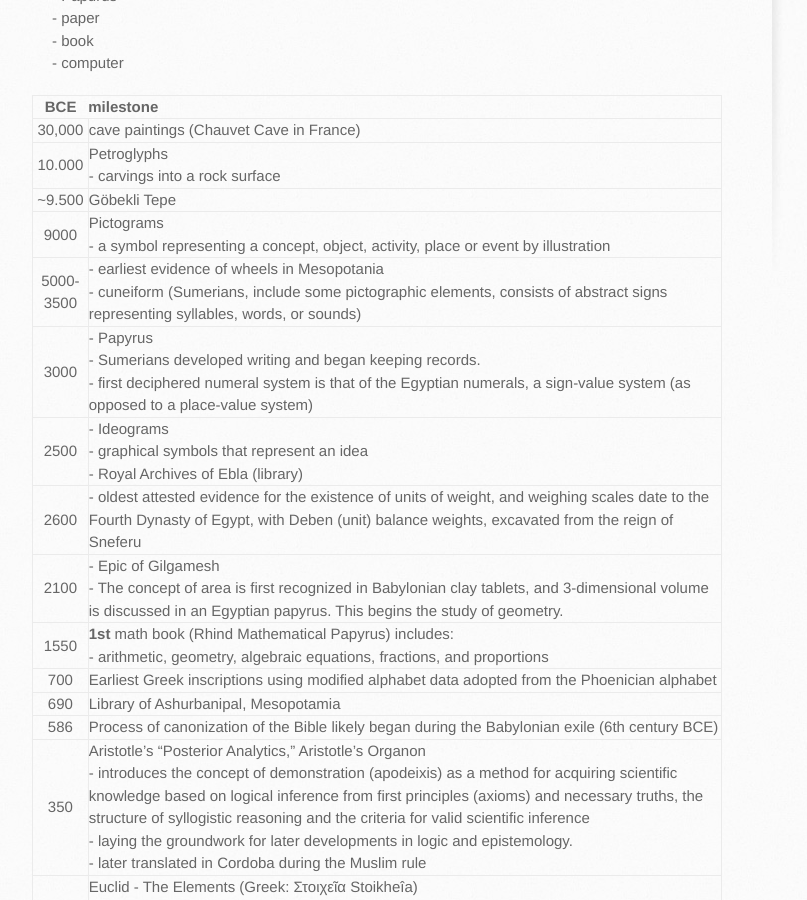
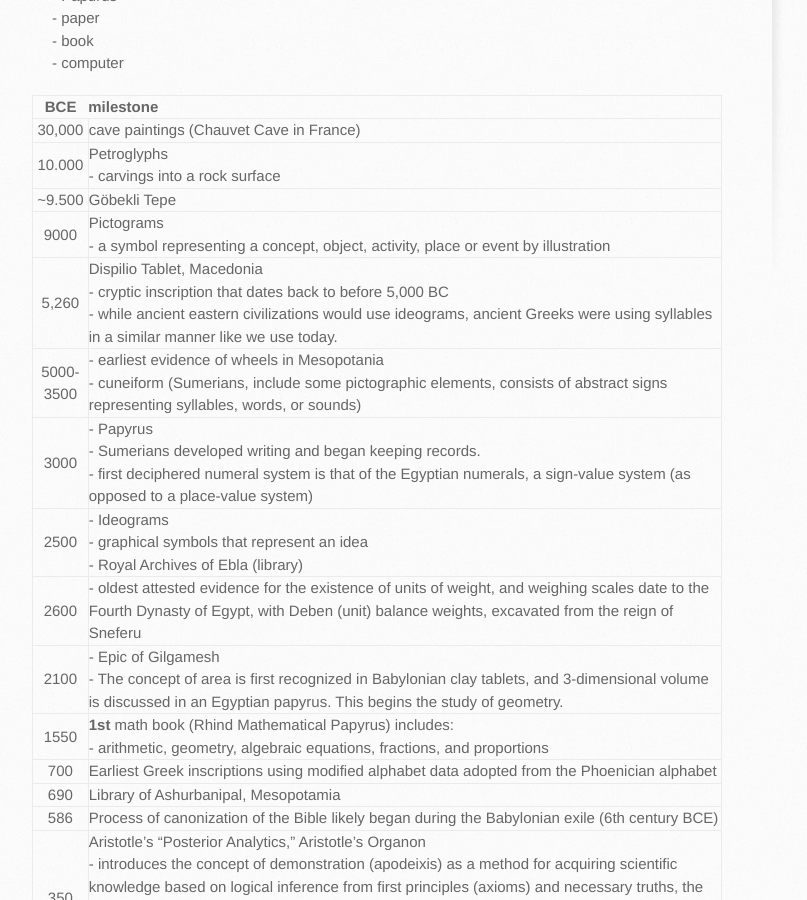
Before and after one commit to trumpfheller/trumpfheller.github.io, a Jekyll site: the page built from epistemologicalTree.md, in a window 1280 px wide and 900 px high, scrolled down 454 px. Shown: the whole window, without its empty margins (128-935 px from the left). Built offline with Jekyll 4.4.1, drawn with Linux system fonts in a browser that asks for light colours.

Commit message:
Update epistemologicalTree.md

```diff
--- a/epistemologicalTree.md
+++ b/epistemologicalTree.md
@@ -16,6 +16,7 @@
 | 10.000 | Petroglyphs<br>- carvings into a rock surface |
 | ~9.500 | Göbekli Tepe |
 | 9000 | Pictograms<br>- a symbol representing a concept, object, activity, place or event by illustration |
+| 5,260 | Dispilio Tablet, Macedonia <br>- cryptic inscription that dates back to before 5,000 BC <br>- while ancient eastern civilizations would use ideograms, ancient Greeks were using syllables in a similar manner like we use today.|
 | 5000-3500 | - earliest evidence of wheels in Mesopotania<br>- cuneiform (Sumerians, include some pictographic elements, consists of abstract signs representing syllables, words, or sounds) |
 | 3000 | - Papyrus<br>- Sumerians developed writing and began keeping records. <br>- first deciphered numeral system is that of the Egyptian numerals, a sign-value system (as opposed to a place-value system) |
 | 2500 | - Ideograms<br>- graphical symbols that represent an idea<br>- Royal Archives of Ebla (library) |
```
